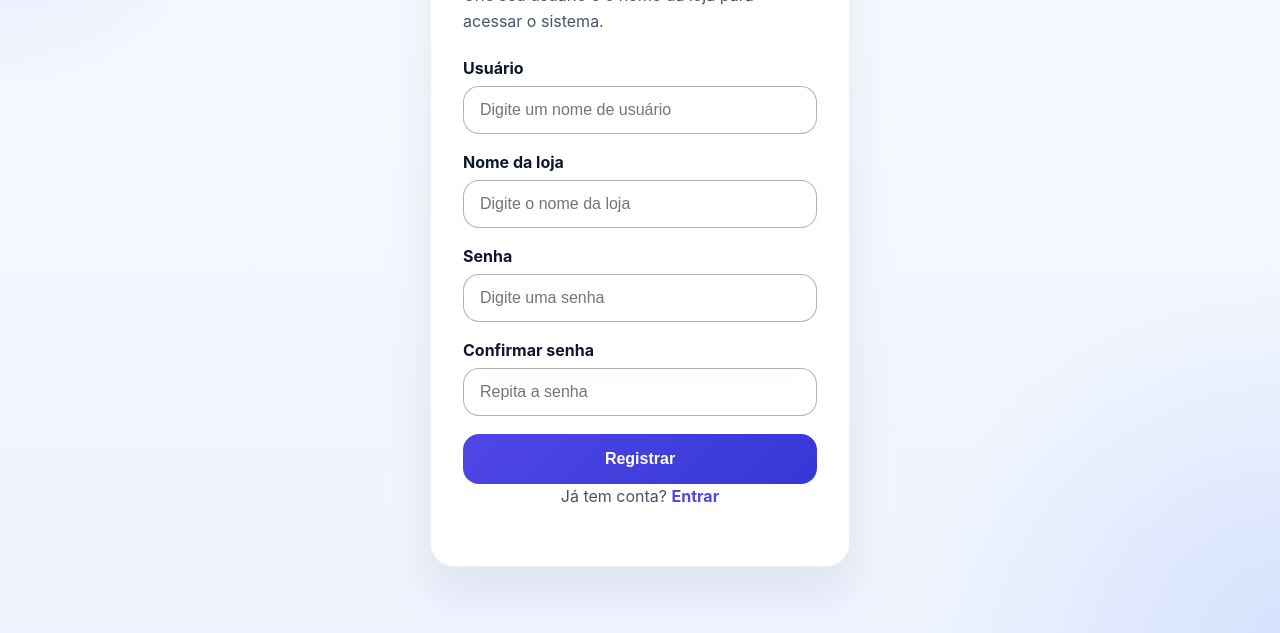
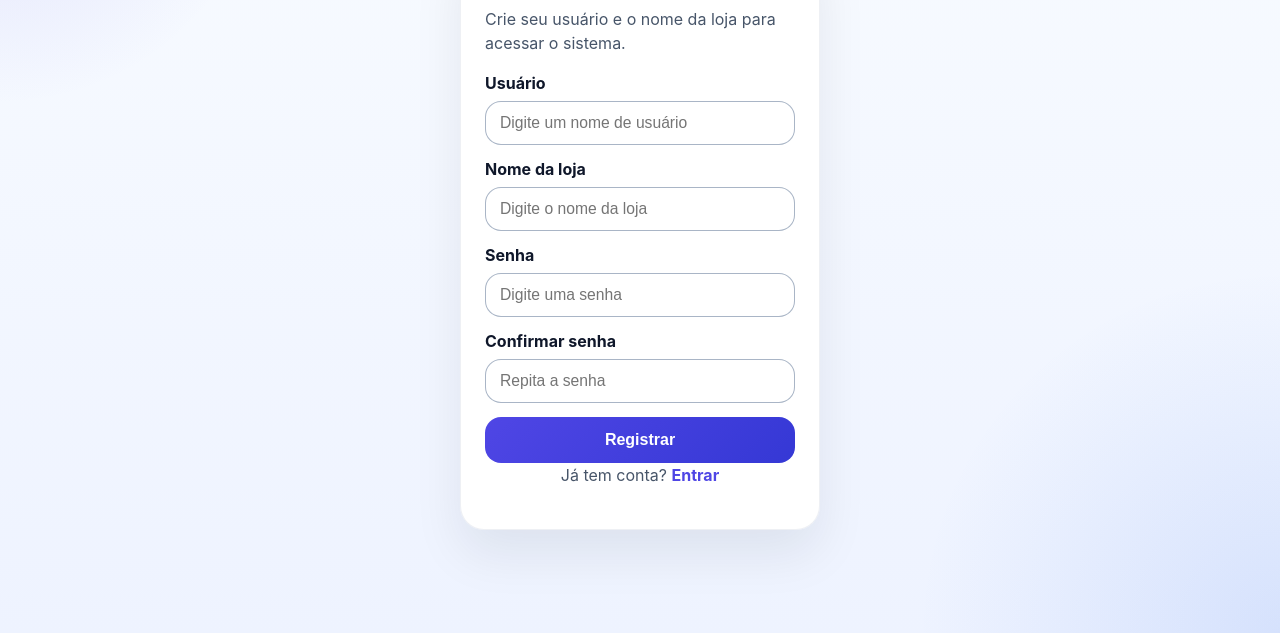
Before and after one commit to FelipeBgc/gestor, a plain HTML site: page register.html in a window 1280 px wide. Shown: the part 167-800 px from the top of the page. Drawn offline with Linux system fonts and the light colour scheme.

Commit message:
login e register centralizados

```diff
--- a/css/login.css
+++ b/css/login.css
@@ -35,17 +35,28 @@ body {
 }
 
 .login-page {
-    width: min(420px, calc(100% - 32px));
+    width: min(420px, 100%);
     max-width: 420px;
     padding: 0;
 }
 
 .login-card {
+    width: min(420px, 100%);
+    max-width: 420px;
+    margin: 0 auto;
     background: var(--surface);
     border: 1px solid rgba(148, 163, 184, 0.16);
     border-radius: var(--radius);
     box-shadow: 0 24px 50px rgba(15, 23, 42, 0.08);
     padding: 32px;
+    display: flex;
+    flex-direction: column;
+    align-items: center;
+}
+
+.login-card form {
+    width: 100%;
+    max-width: 420px;
 }
 
 .login-card h1 {
@@ -102,10 +113,19 @@ button:hover {
     display: none;
 }
 
-@media (max-width: 420px), (max-height: 700px) {
+@media (max-width: 480px), (max-height: 820px) {
+    body {
+        align-items: center;
+        padding: 12px 12px 16px;
+        overflow-y: hidden;
+    }
+
     .login-card {
-        padding: 22px;
-        max-height: calc(100vh - 40px);
+        padding: 20px;
+        width: 100%;
+        max-width: 100%;
+        max-height: calc(100vh - 32px);
+        overflow-y: auto;
     }
 
     .login-card h1 {
--- a/css/register.css
+++ b/css/register.css
@@ -23,11 +23,11 @@ body {
 body {
     margin: 0;
     min-height: 100vh;
-    padding: 16px;
+    padding: 10px;
     display: flex;
     justify-content: center;
     align-items: center;
-    overflow-x: hidden;
+    overflow: hidden;
     background: radial-gradient(circle at top left, rgba(79, 70, 229, 0.14), transparent 18%),
                 radial-gradient(circle at bottom right, rgba(37, 99, 235, 0.12), transparent 24%),
                 linear-gradient(180deg, #f8fbff 0%, #eef3ff 100%);
@@ -35,28 +35,45 @@ body {
 }
 
 .login-page {
-    width: min(420px, calc(100% - 32px));
-    max-width: 420px;
+    width: min(360px, 100%);
+    max-width: 360px;
     padding: 0;
+    margin: 0 auto;
+    min-height: 100vh;
+    display: flex;
+    align-items: center;
+    justify-content: center;
 }
 
 .login-card {
+    width: 100%;
+    max-width: 360px;
+    margin: 0 auto;
     background: var(--surface);
     border: 1px solid rgba(148, 163, 184, 0.16);
     border-radius: var(--radius);
     box-shadow: 0 24px 50px rgba(15, 23, 42, 0.08);
-    padding: 32px;
+    padding: 24px;
+    display: flex;
+    flex-direction: column;
+    align-items: center;
+    overflow: visible;
+}
+
+.login-card form {
+    width: 100%;
+    max-width: 360px;
 }
 
 .login-card h1 {
-    margin: 0 0 12px;
-    font-size: 2rem;
+    margin: 0 0 10px;
+    font-size: 1.8rem;
 }
 
 .login-card p {
-    margin: 0 0 24px;
+    margin: 0 0 18px;
     color: var(--muted);
-    line-height: 1.6;
+    line-height: 1.5;
 }
 
 label {
@@ -69,9 +86,9 @@ input {
     width: 100%;
     border: 1px solid rgba(148, 163, 184, 0.8);
     border-radius: 16px;
-    padding: 14px 16px;
-    margin-bottom: 18px;
-    font-size: 1rem;
+    padding: 12px 14px;
+    margin-bottom: 14px;
+    font-size: 0.98rem;
     color: var(--text);
     background: #ffffff;
 }
@@ -80,7 +97,7 @@ button {
     width: 100%;
     border: none;
     border-radius: 16px;
-    padding: 16px;
+    padding: 14px;
     background: linear-gradient(135deg, var(--primary), #3538d5);
     color: #ffffff;
     font-size: 1rem;
@@ -102,20 +119,32 @@ button:hover {
     display: none;
 }
 
-@media (max-width: 420px), (max-height: 700px) {
+@media (max-width: 480px), (max-height: 780px) {
+    body {
+        align-items: center;
+        padding: 8px;
+        overflow: hidden;
+    }
+
     .login-card {
-        padding: 22px;
-        max-height: calc(100vh - 40px);
+        padding: 18px;
+        width: 100%;
+        max-width: 100%;
+        overflow: visible;
     }
 
     .login-card h1 {
-        font-size: 1.6rem;
+        font-size: 1.5rem;
+    }
+
+    .login-card p {
+        margin-bottom: 18px;
     }
 
     input,
     button {
-        padding: 14px;
-        font-size: 0.98rem;
+        padding: 12px;
+        font-size: 0.95rem;
     }
 
     .login-page {
```
